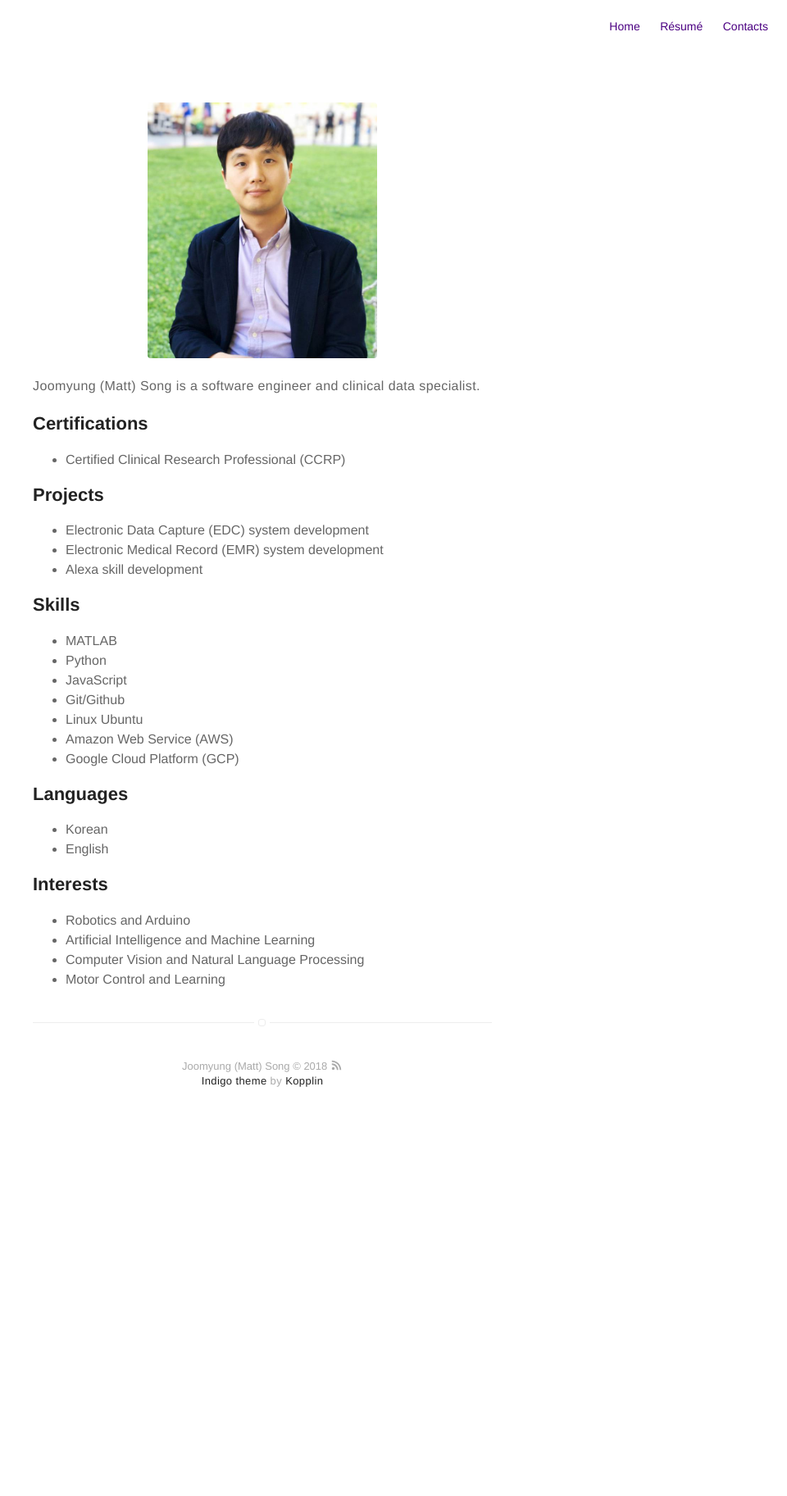
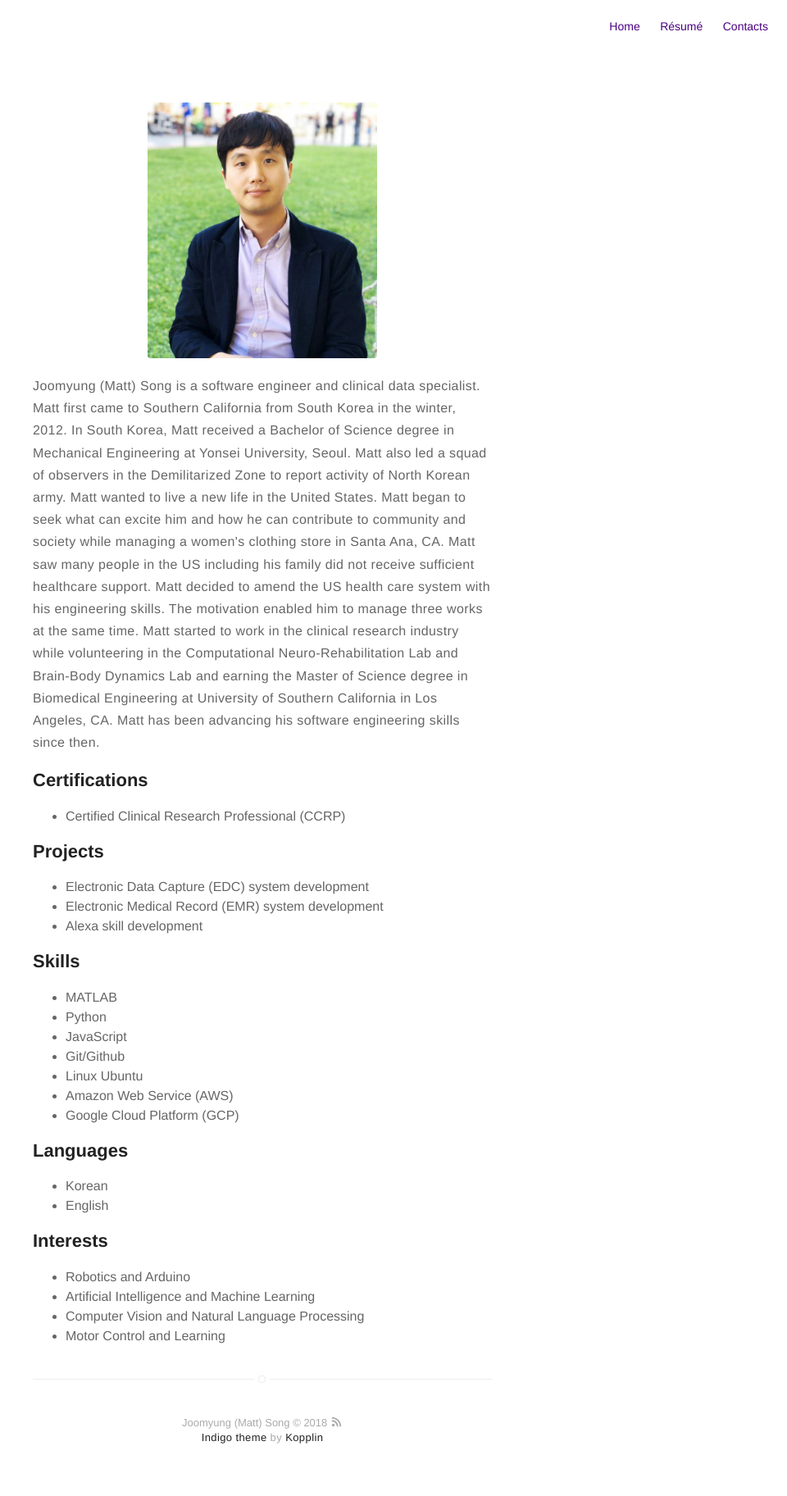
Before and after one commit to joomyung/joomyung.github.io, a Jekyll site: the page built from about.md, in a window 1280 px wide. Shown: the whole page at 82% size, without its empty margins (320-1280 px from the left). Built offline with Jekyll 4.4.1, drawn with Linux system fonts in a browser that asks for light colours; before the commit the page ends 1390 px from its top, so only the background shows below that.

Commit message:
description in about updated

```diff
--- a/about.md
+++ b/about.md
@@ -4,7 +4,7 @@ layout: page
 ---
 ![Profile Image]({{ site.url }}/{{ site.picture }})
 
-<p>Joomyung (Matt) Song is a software engineer and clinical data specialist.</p>
+<p>Joomyung (Matt) Song is a software engineer and clinical data specialist. Matt first came to Southern California from South Korea in the winter, 2012. In South Korea, Matt received a Bachelor of Science degree in Mechanical Engineering at Yonsei University, Seoul. Matt also led a squad of observers in the Demilitarized Zone to report activity of North Korean army. Matt wanted to live a new life in the United States. Matt began to seek what can excite him and how he can contribute to community and society while managing a women's clothing store in Santa Ana, CA. Matt saw many people in the US including his family did not receive sufficient healthcare support. Matt decided to amend the US health care system with his engineering skills. The motivation enabled him to manage three works at the same time. Matt started to work in the clinical research industry while volunteering in the Computational Neuro-Rehabilitation Lab and Brain-Body Dynamics Lab and earning the Master of Science degree in Biomedical Engineering at University of Southern California in Los Angeles, CA. Matt has been advancing his software engineering skills since then. </p>
 
 <h2>Certifications</h2>
 <ul>
```
